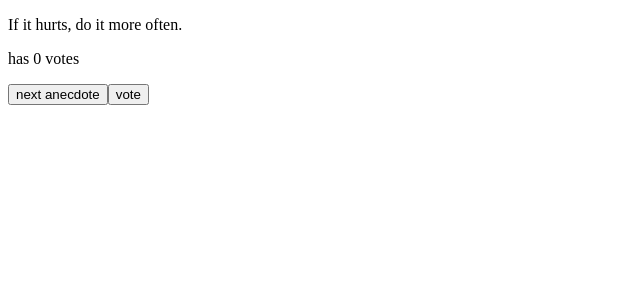
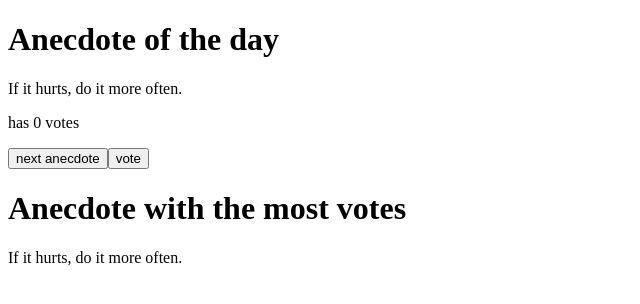
Before and after one commit to monaanvari/FullStackOpen, a React (Vite) app in the folder Part1c/: page / in a window 1280 px wide. Shown: the top 304 px of the page, without its empty margins (0-640 px from the left). Built offline with nearby package versions, Linux system fonts and the light colour scheme; the HTML template or start-up script is replaced by a standard one.

Commit message:
1.14*: anecdotes step 3

```diff
--- a/Part1c/src/App.jsx
+++ b/Part1c/src/App.jsx
@@ -101,11 +101,15 @@ const App = () => {
 
   const [selected, setSelected] = useState(0)
   const [votes, setVotes] = useState(votes_initialized)
+  const [mostVoted, setMostVoted] = useState(0)
 
   const recordVote = (selected) => {
     const copy = [...votes]
     copy[selected] += 1
     setVotes(copy)
+    const maxVotes = Math.max(...votes)
+    const maxIndex = votes.indexOf(maxVotes)
+    setMostVoted(maxIndex)
   }
 
   const generateRandom = () => {
@@ -120,10 +124,13 @@ const App = () => {
 
   return (
     <>
+      <h1>Anecdote of the day</h1>
       <p>{anecdotes[selected]}</p>
       <p>has {votes[selected]} votes</p>
       <Button function = {generateRandom} text = "next anecdote"/>
       <Button function = {() => {return recordVote(selected)}} text = "vote"/>
+      <h1>Anecdote with the most votes</h1>
+      <p>{anecdotes[mostVoted]}</p>
     </>
   )
 }
```
